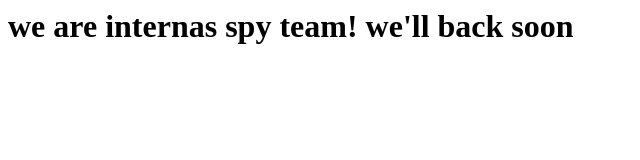
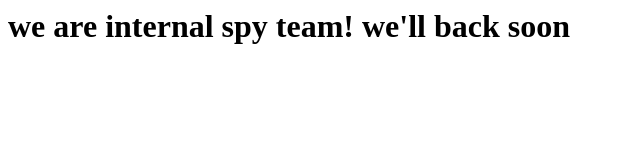
Before and after one commit to th1sjake/internalspy, a plain HTML site: page index.html in a window 1280 px wide. Shown: the whole page, without its empty margins (0-640 px from the left). Drawn offline with Linux system fonts and the light colour scheme.

Commit message:
Update index.html

```diff
--- a/index.html
+++ b/index.html
@@ -1 +1 @@
-<h1>we are internas spy team! we'll back soon</h1>
+<h1>we are internal spy team! we'll back soon</h1>
```
